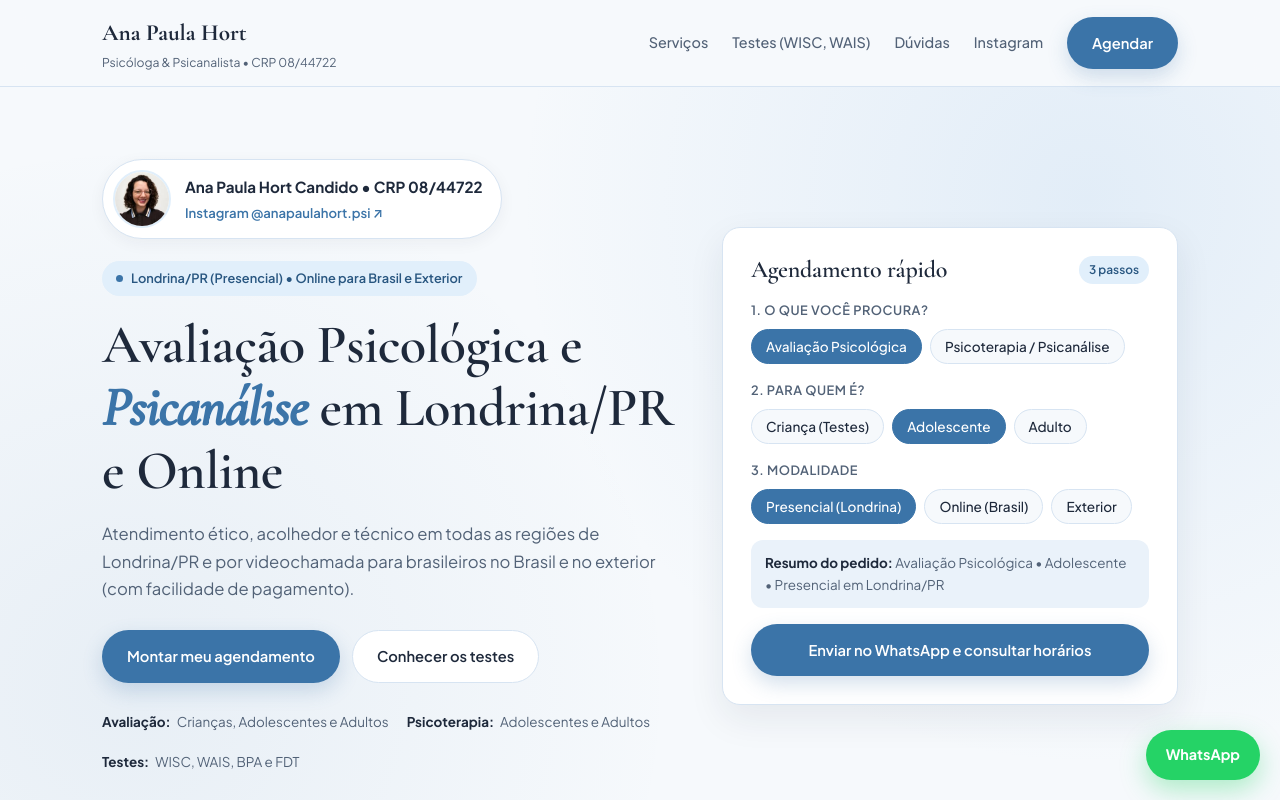
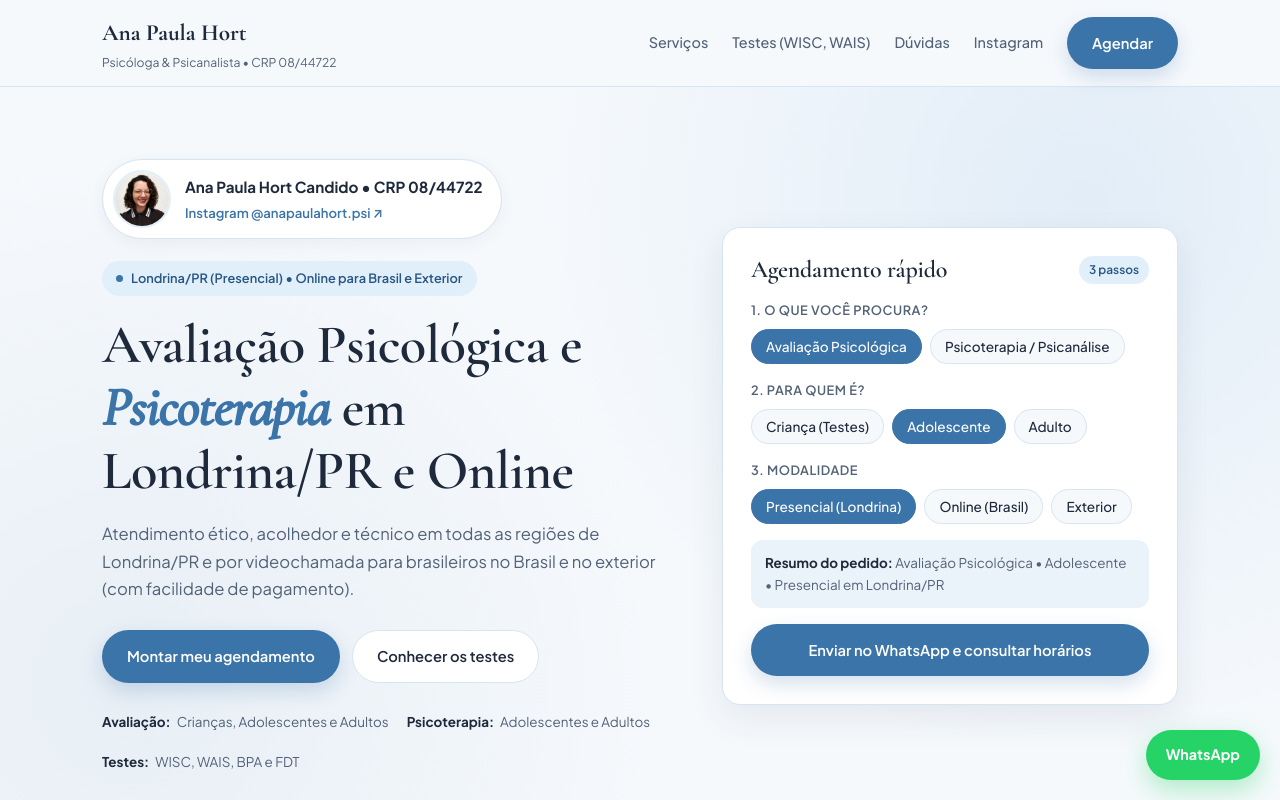
Before and after one commit to marciovf95/AnaPaulaHortPSI, a plain HTML site: page index.html in a window 1280 px wide. Shown: the top 800 px of the page. Drawn offline with nearby package versions, Linux system fonts and the light colour scheme.

Commit message:
Update hero title to Avaliacao Psicologica e Psicoterapia

```diff
--- a/index.html
+++ b/index.html
@@ -846,7 +846,7 @@
             <span class="pill-dot"></span>
             Londrina/PR (Presencial) • Online para Brasil e Exterior
           </span>
-          <h1>Avaliação Psicológica e <em>Psicanálise</em> em Londrina/PR e Online</h1>
+          <h1>Avaliação Psicológica e <em>Psicoterapia</em> em Londrina/PR e Online</h1>
           <p class="hero-lead">
             Atendimento ético, acolhedor e técnico em todas as regiões de Londrina/PR e
             por videochamada para brasileiros no Brasil e no exterior (com facilidade de pagamento).
```
